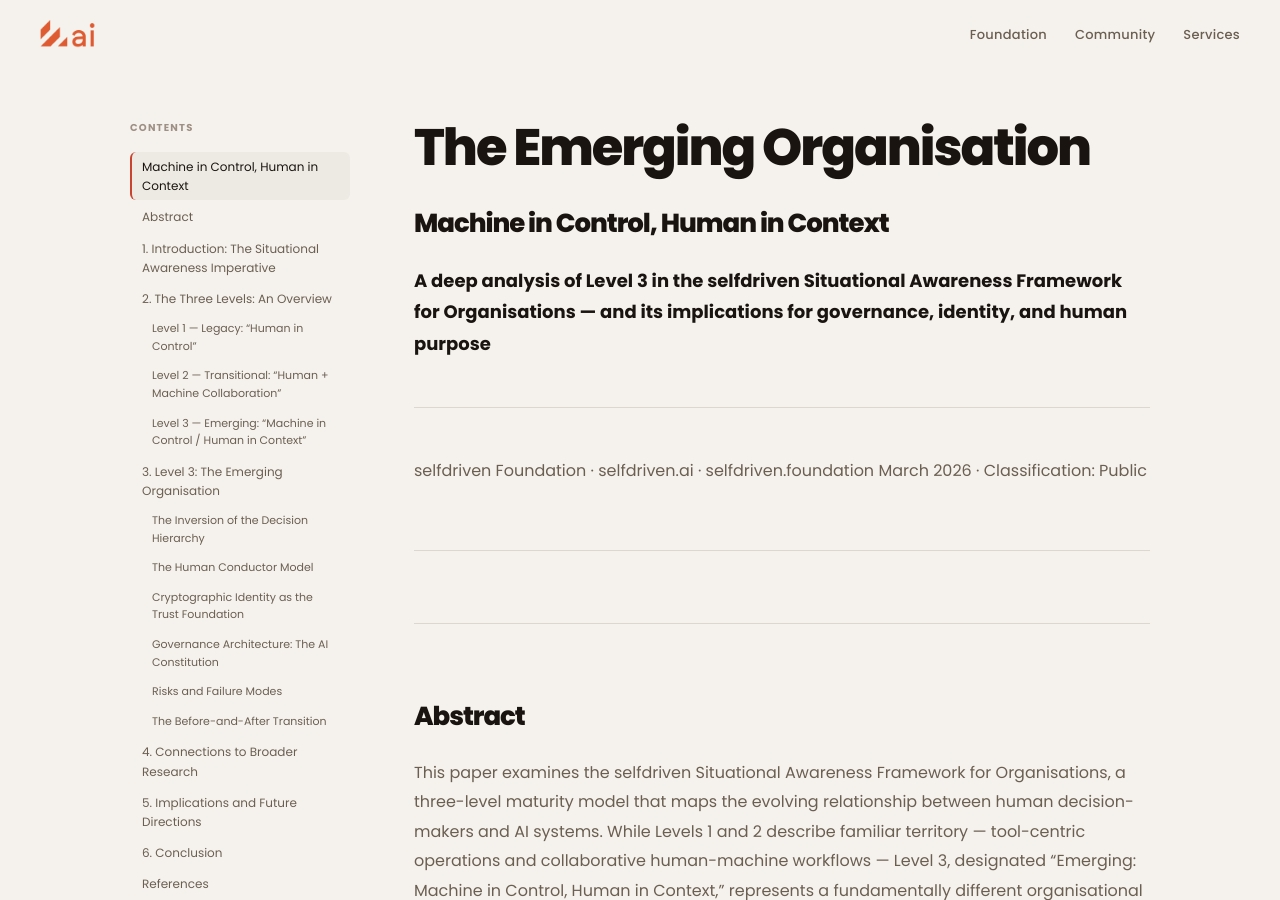
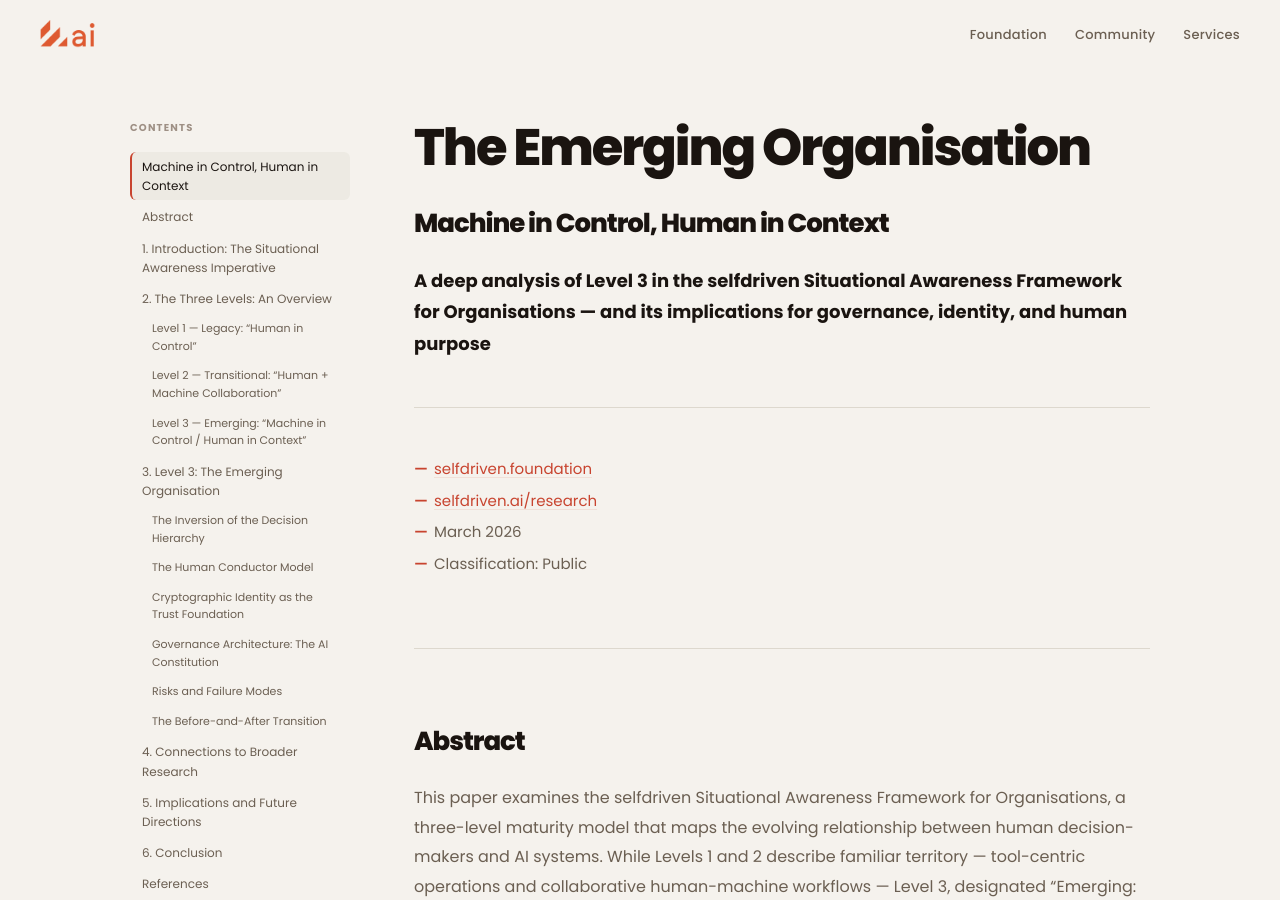
Before and after one commit to selfdriven-foundation/selfdriven-ai, a Jekyll site: the page built from docs/pages/framework-situational-awareness-organisations-deep-analysis.md, in a window 1280 px wide and 900 px high. Built offline with Jekyll 4.4.1, drawn with Linux system fonts in a browser that asks for light colours.

Commit message:
situation

```diff
--- a/docs/pages/framework-situational-awareness-organisations-deep-analysis.md
+++ b/docs/pages/framework-situational-awareness-organisations-deep-analysis.md
@@ -9,16 +9,14 @@ permalink: /situational-awareness-framework/organisations/deep-analysis
 
 **A deep analysis of Level 3 in the selfdriven Situational Awareness Framework for Organisations — and its implications for governance, identity, and human purpose**
 
-selfdriven Foundation · selfdriven.ai · selfdriven.foundation
-March 2026 · Classification: Public
-
----
+- [selfdriven.foundation](https://selfdriven.foundation)
+- [selfdriven.ai/research](https://selfdriven.au/research)
+- March 2026
+- Classification: Public
 
 ## Abstract
 
 This paper examines the selfdriven Situational Awareness Framework for Organisations, a three-level maturity model that maps the evolving relationship between human decision-makers and AI systems. While Levels 1 and 2 describe familiar territory — tool-centric operations and collaborative human-machine workflows — Level 3, designated "Emerging: Machine in Control, Human in Context," represents a fundamentally different organisational paradigm. Drawing on Endsley's foundational three-level situation awareness model (perception, comprehension, projection), the Human Conductor model pioneered by the selfdriven Foundation, and contemporary research in human-AI teaming, this paper provides an in-depth analysis of what Level 3 means in practice: how organisations transition to it, what governance architectures sustain it, and why cryptographic identity infrastructure — specifically KERI/ACDC self-sovereign identity — is essential to making it work safely.
-
----
 
 ## 1. Introduction: The Situational Awareness Imperative
 
@@ -28,7 +26,7 @@ The selfdriven Situational Awareness Framework for Organisations adapts this fou
 
 The accompanying "before and after" diagram published at selfdriven.ai visualises this progression as a shift in the locus of control: from humans issuing instructions to tools, through humans co-deciding with machines, to humans defining context, values, and purpose while machines handle execution, adaptation, and optimisation at scale. This paper provides an overview of all three levels before dedicating its core analysis to Level 3 — the Emerging state — where the most profound organisational, ethical, and technical questions arise.
 
----
+
 
 ## 2. The Three Levels: An Overview
 
@@ -56,7 +54,7 @@ The relevance horizon at Level 2 is three to five years with adaptive governance
 
 The defining phrase of Level 3 is *"We define direction, not decisions."* This level is the primary subject of this paper and is examined in depth in the sections that follow.
 
----
+
 
 ## 3. Level 3: The Emerging Organisation
 
@@ -130,7 +128,7 @@ This reframing is essential. The common fear that Level 3 represents human obsol
 
 The transition from Level 2 to Level 3 is not a single event but a graduated process. Organisations move into Level 3 domain by domain, function by function, as their governance architecture matures, their identity infrastructure is deployed, and their human conductors develop the competencies required for their elevated role. The selfdriven Foundation's eight Areas of Focus provide a structured framework for this transition, allowing each area to progress at its own pace while maintaining coherence across the whole.
 
----
+
 
 ## 4. Connections to Broader Research
 
@@ -140,7 +138,7 @@ The framework also engages with the broader "situational awareness" discourse in
 
 The integration of KERI/ACDC self-sovereign identity infrastructure represents a novel contribution. While the HAT literature extensively discusses transparency and explainability, it rarely addresses the cryptographic provenance infrastructure needed to make transparency verifiable and tamper-evident at scale. The selfdriven approach treats identity not as an administrative convenience but as the load-bearing trust architecture of the entire Level 3 paradigm.
 
----
+
 
 ## 5. Implications and Future Directions
 
@@ -150,7 +148,7 @@ Several open questions remain for future research and development. How should th
 
 These questions are not merely theoretical. As AI systems continue to advance in capability and autonomy, every organisation will eventually face the transition the selfdriven framework describes. Those that develop the governance architectures, identity infrastructure, and human conductor competencies in advance will navigate the transition more safely and effectively than those that encounter Level 3 unprepared.
 
----
+
 
 ## 6. Conclusion
 
@@ -160,7 +158,7 @@ This paper has argued that Level 3 is viable only when three conditions are met:
 
 The phrase "We define direction, not decisions" is not a retreat from human responsibility. It is the recognition that in a world of increasingly capable AI systems, the highest and most irreplaceable form of human contribution is not information processing or operational decision-making, but the definition of what matters, what boundaries constrain action, and what future the organisation is building toward. This is the situational awareness that Level 3 demands.
 
----
+
 
 ## References
 
```
Also changed, not shown: docs/pages/framework-situational-awareness-organisations.md (+1 -1 lines).
